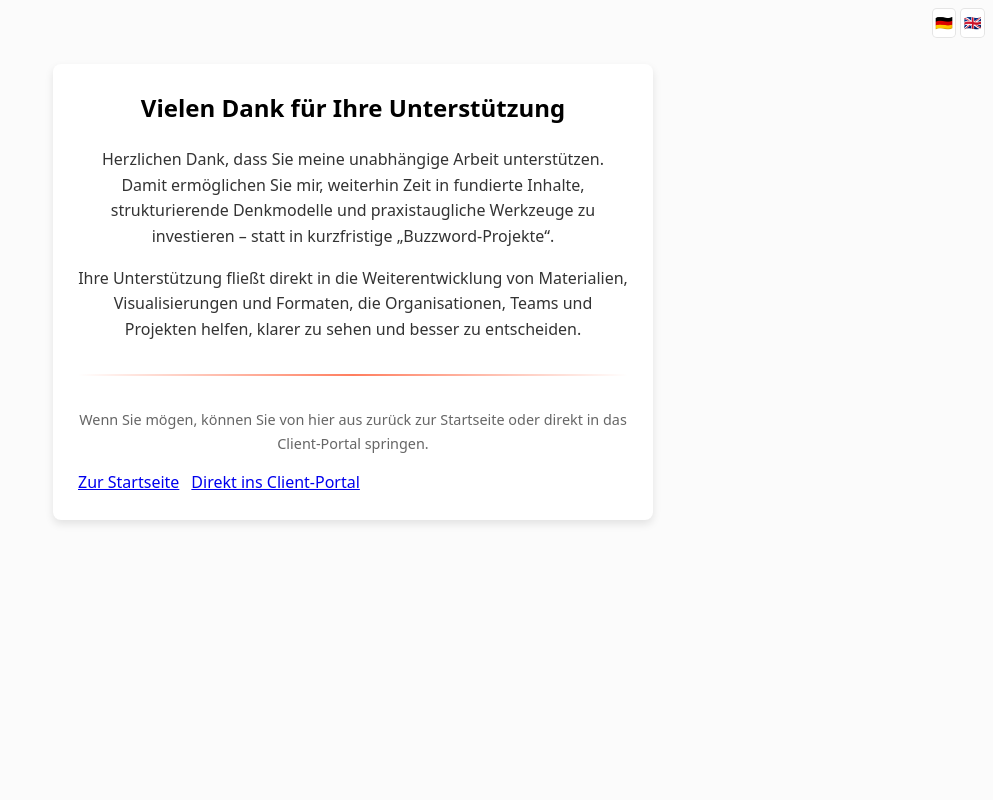
After one commit to karsten2025/Karport2025, a Flask app: page /donate/thanks in a window 1280 px wide. The commit adds this page. Shown: the whole page, without its empty margins (287-1280 px from the left). Run offline with Flask 3, Linux system fonts and the light colour scheme.

Commit message:
Add donation thank-you page and routing

```diff
--- a/app.py
+++ b/app.py
@@ -94,6 +94,14 @@ def donate():
         lang = "de"
     return render_template("donate.html", lang=lang)
 
+@app.route("/donate/thanks")
+def donate_thanks():
+    lang = request.args.get("lang", "de")
+    if lang not in ("de", "en"):
+        lang = "de"
+    return render_template("donate_thanks.html", lang=lang)
+
+
 
 @app.route("/sitemap.xml")
 def sitemap():
--- /dev/null
+++ b/templates/donate_thanks.html
@@ -0,0 +1,106 @@
+<!DOCTYPE html>
+<html lang="{{ 'de' if lang == 'de' else 'en' }}">
+  <head>
+    <meta charset="UTF-8" />
+    <meta name="viewport" content="width=device-width, initial-scale=1.0" />
+
+    <title>
+      {% if lang == 'de' %} Vielen Dank für Ihre Unterstützung – Karsten Zenk {%
+      else %} Thank you for your support – Karsten Zenk {% endif %}
+    </title>
+
+    <meta
+      name="description"
+      content="{% if lang == 'de' %}Dankesseite für Unterstützerinnen und Unterstützer der Arbeit von Karsten Zenk.{% else %}Thank-you page for people supporting the work of Karsten Zenk.{% endif %}"
+    />
+
+    <link
+      rel="stylesheet"
+      href="{{ url_for('static', filename='css/style.css') }}"
+    />
+  </head>
+  <body>
+    <!-- Sprachumschalter -->
+    <div class="language-switch">
+      <a
+        href="{{ url_for('donate_thanks') }}?lang=de"
+        class="lang-button"
+        title="Deutsch"
+        aria-label="Deutsch"
+        >🇩🇪</a
+      >
+      <a
+        href="{{ url_for('donate_thanks') }}?lang=en"
+        class="lang-button"
+        title="English"
+        aria-label="English"
+        >🇬🇧</a
+      >
+    </div>
+
+    <main id="preview" aria-label="Dankesseite">
+      <div id="preview-content">
+        <div class="project-card" style="max-width: 640px; margin-top: 2rem">
+          <h2>
+            {% if lang == 'de' %} Vielen Dank für Ihre Unterstützung {% else %}
+            Thank you for your support {% endif %}
+          </h2>
+
+          {% if lang == 'de' %}
+          <p>
+            Herzlichen Dank, dass Sie meine unabhängige Arbeit unterstützen.
+            Damit ermöglichen Sie mir, weiterhin Zeit in fundierte Inhalte,
+            strukturierende Denkmodelle und praxistaugliche Werkzeuge zu
+            investieren – statt in kurzfristige „Buzzword-Projekte“.
+          </p>
+          <p>
+            Ihre Unterstützung fließt direkt in die Weiterentwicklung von
+            Materialien, Visualisierungen und Formaten, die Organisationen,
+            Teams und Projekten helfen, klarer zu sehen und besser zu
+            entscheiden.
+          </p>
+          {% else %}
+          <p>
+            Thank you very much for supporting my independent work. Your
+            contribution enables me to keep investing time into solid content,
+            structuring thinking models and practical tools – instead of chasing
+            short-lived buzzword projects.
+          </p>
+          <p>
+            Your support goes directly into further developing materials,
+            visualisations and formats that help organisations, teams and
+            projects see more clearly and make better decisions.
+          </p>
+          {% endif %}
+
+          <hr class="soft-divider" />
+
+          <p style="font-size: 0.9rem; color: #666">
+            {% if lang == 'de' %} Wenn Sie mögen, können Sie von hier aus zurück
+            zur Startseite oder direkt in das Client-Portal springen. {% else %}
+            If you like, you can go back to the main page or directly to the
+            client portal from here. {% endif %}
+          </p>
+
+          <div
+            style="
+              display: flex;
+              flex-wrap: wrap;
+              gap: 0.75rem;
+              margin-top: 0.75rem;
+            "
+          >
+            <a class="cta-btn" href="{{ url_for('index') }}?lang={{ lang }}">
+              {% if lang == 'de' %}Zur Startseite{% else %}Back to home{% endif
+              %}
+            </a>
+            <a class="cta-btn" href="/explore?lang={{ lang }}">
+              {% if lang == 'de' %} Direkt ins Client-Portal {% else %} Go to
+              client portal {% endif %}
+            </a>
+          </div>
+        </div>
+      </div>
+    </main>
+  </body>
+</html>
```
Also changed, not shown: templates/donate.html (+9 -0 lines).
